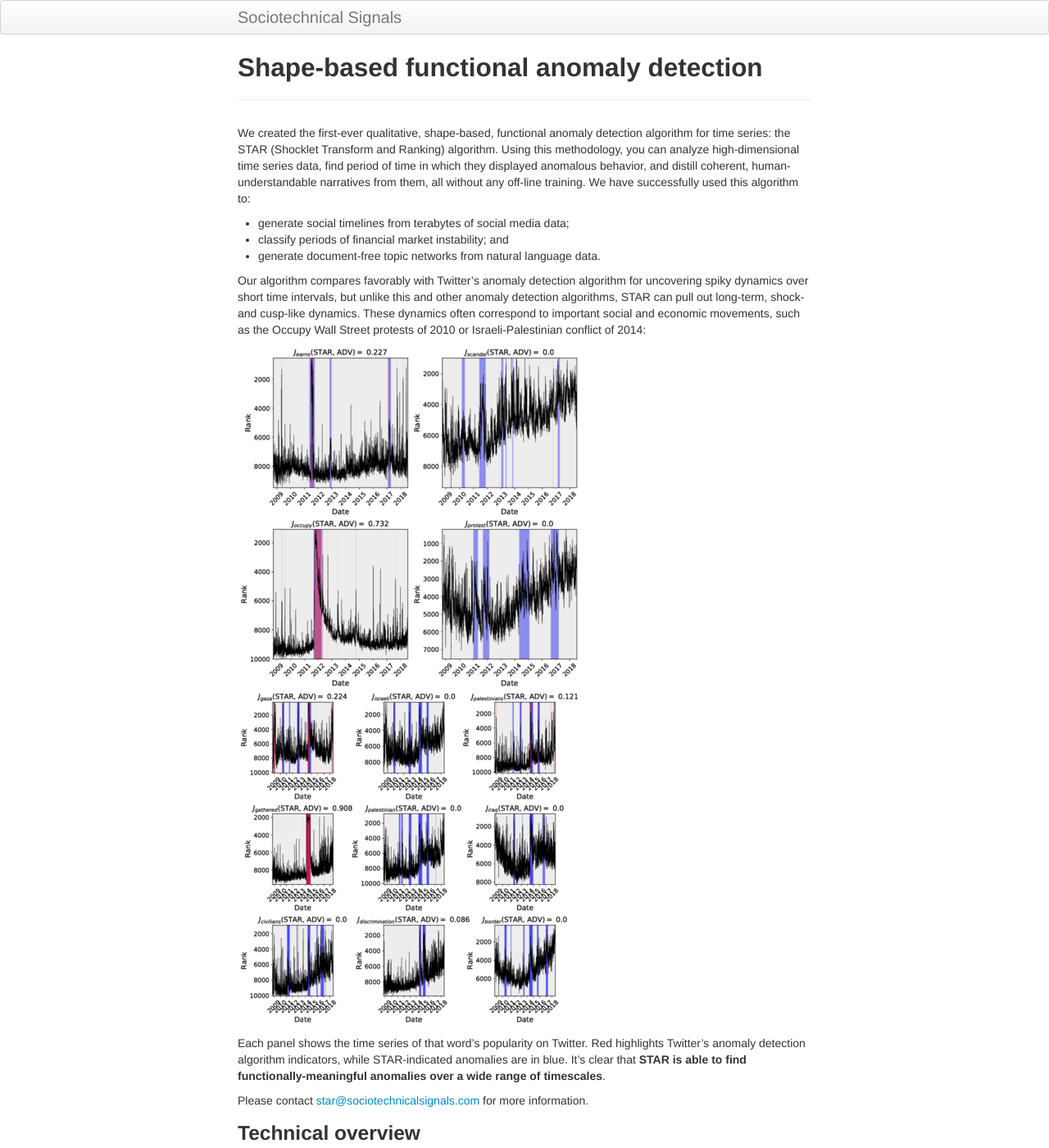
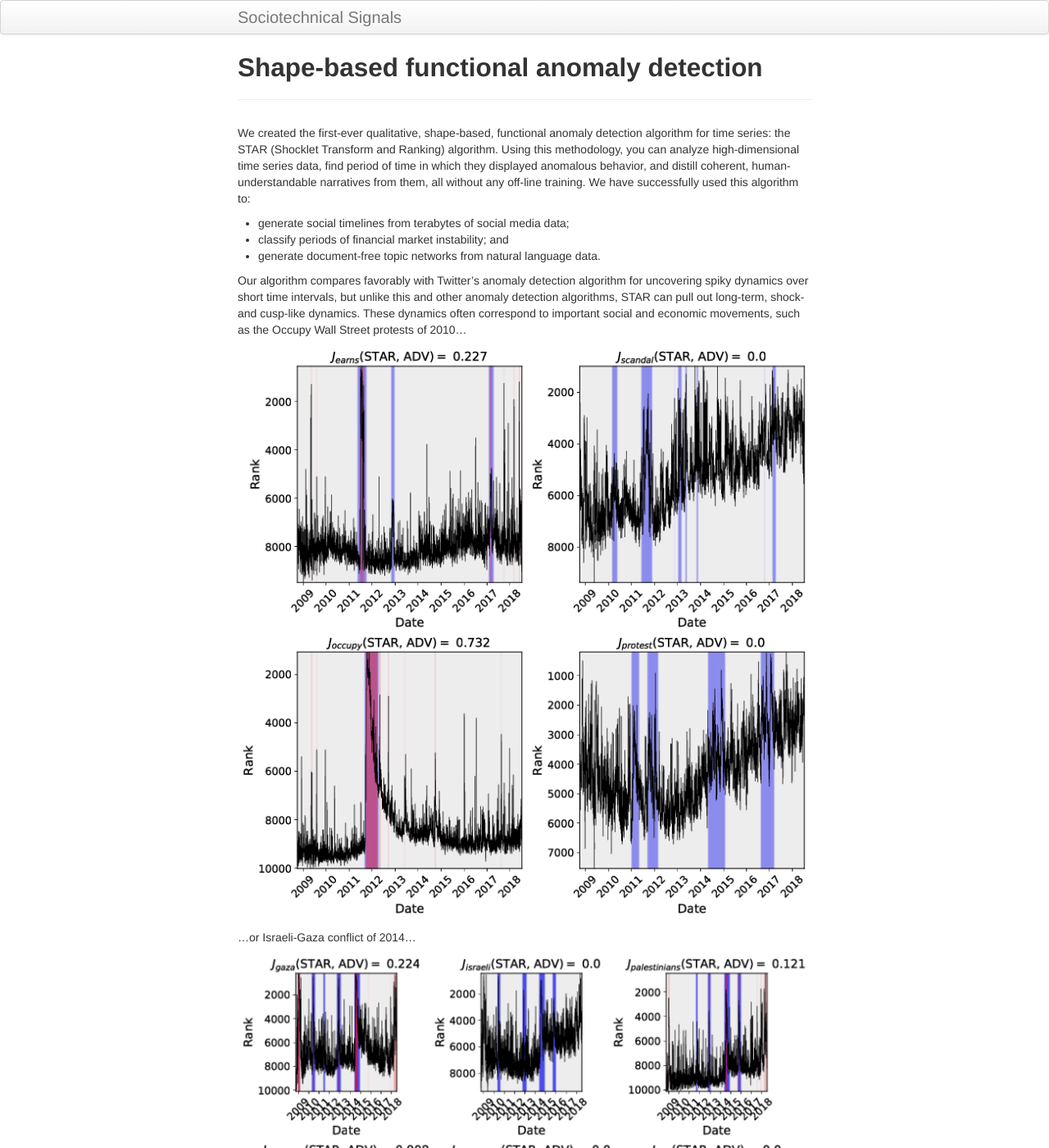
Before and after one commit to socsig/socsig.github.io, a Jekyll site: the page built from pages/shocklets.md, in a window 1280 px wide and 1400 px high. Shown: the whole window at 82% size. Built offline with Jekyll 4.4.1, drawn with Linux system fonts in a browser that asks for light colours; formulas are drawn with MathJax 3; comment, search, counter and statistics services are not loaded.

Commit message:
updated figure size again and reformatted

```diff
--- a/pages/shocklets.md
+++ b/pages/shocklets.md
@@ -15,9 +15,13 @@ time series data, find period of time in which they displayed anomalous behavior
 Our algorithm compares favorably with Twitter's anomaly detection algorithm for uncovering spiky dynamics over
 short time intervals, but unlike this and other anomaly detection algorithms,
 STAR can pull out long-term, shock- and cusp-like dynamics.
-These dynamics often correspond to important social and economic movements, such as the Occupy Wall Street protests of 2010 or Israeli-Palestinian conflict of 2014:
+These dynamics often correspond to important social and economic movements, such as the Occupy Wall Street protests of 2010...
 
-![Words surrounding the Occupy Wall Street protests](../documents/shocklets/occupy-wall-street-words.png "ows-words")  ![Words surrounding the Israel - Gaza conflict](../documents/shocklets/israel-palestine-words.png "ispal-words")
+![Words surrounding the Occupy Wall Street protests](../documents/shocklets/occupy-wall-street-words.png "ows-words")
+
+...or Israeli-Gaza conflict of 2014...
+
+![Words surrounding the Israel - Gaza conflict](../documents/shocklets/israel-palestine-words.png "ispal-words")
 
 Each panel shows the time series of that word's popularity on Twitter.
 Red highlights Twitter's anomaly detection algorithm indicators, while STAR-indicated anomalies are in blue.
```
Also changed, not shown: documents/shocklets/israel-palestine-words.png, documents/shocklets/occupy-wall-street-words.png, 1 other file.
